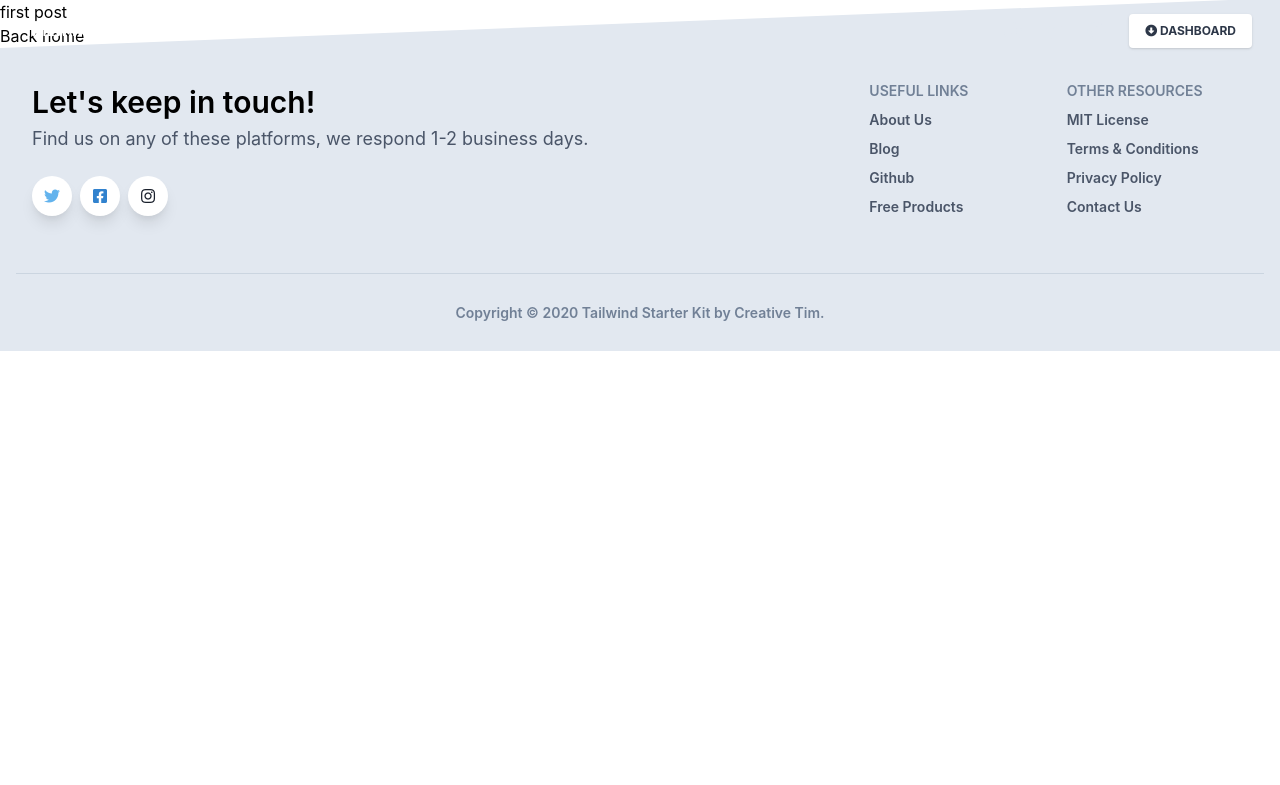
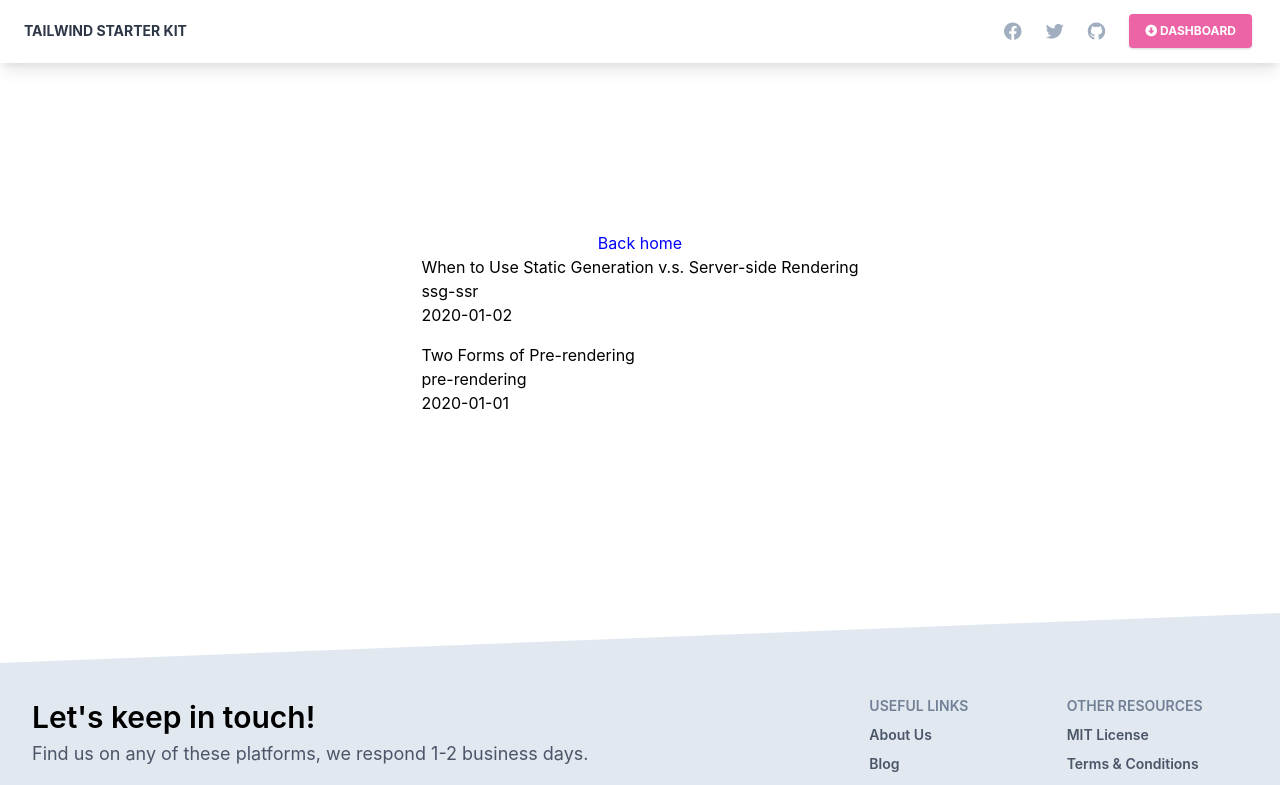
Before and after one commit to khofesh/nextjs-dashboard, a Next.js app: page /posts/first-post in a window 1280 px wide. Shown: the top 785 px of the page. Built offline with nearby package versions, Linux system fonts and the light colour scheme.

Commit message:
getStaticProps

```diff
--- a/layouts/common.js
+++ b/layouts/common.js
@@ -5,7 +5,7 @@
 
 export const siteTitle = "Next.js Sample Website";
 
-export default function Layout({ children, title }) {
+export default function Layout({ children, title, transparent }) {
   return (
     <>
       <Head>
@@ -23,7 +23,7 @@
       </Head>
 
       <header>
-        <Navbar transparent />
+        <Navbar transparent={transparent} />
       </header>
 
       <main>{children}</main>
--- /dev/null
+++ b/lib/posts.js
@@ -0,0 +1,35 @@
+import fs from "fs";
+import path from "path";
+import matter from "gray-matter";
+
+const postsDirectory = path.join(process.cwd(), "posts");
+
+export function getSortedPostsData() {
+  // Get file names under /posts
+  const fileNames = fs.readdirSync(postsDirectory);
+  const allPostsData = fileNames.map((fileName) => {
+    // Remove ".md" from file name to get id
+    const id = fileName.replace(/\.md$/, "");
+
+    // Read markdown file as string
+    const fullPath = path.join(postsDirectory, fileName);
+    const fileContents = fs.readFileSync(fullPath, "utf8");
+
+    // Use gray-matter to parse the post metadata section
+    const matterResult = matter(fileContents);
+
+    // Combine the data with the id
+    return {
+      id,
+      ...matterResult.data,
+    };
+  });
+  // Sort posts by date
+  return allPostsData.sort((a, b) => {
+    if (a.date < b.date) {
+      return 1;
+    } else {
+      return -1;
+    }
+  });
+}
--- a/package.json
+++ b/package.json
@@ -11,6 +11,7 @@
   "dependencies": {
     "@fortawesome/fontawesome-free": "^5.15.1",
     "classnames": "^2.2.6",
+    "gray-matter": "^4.0.2",
     "next": "9.5.3",
     "next-on-netlify": "^2.5.2",
     "postcss-flexbugs-fixes": "^4.2.1",
--- a/pages/index.js
+++ b/pages/index.js
@@ -4,7 +4,7 @@
 
 export default function Home() {
   return (
-    <Layout home title="Pirates Landing Page">
+    <Layout home title="Pirates Landing Page" transparent>
       <div
         className="relative pt-16 pb-32 flex content-center items-center justify-center"
         style={{
--- a/pages/posts/first-post.js
+++ b/pages/posts/first-post.js
@@ -1,19 +1,53 @@
 import Link from "next/link";
 import Head from "next/head";
 import Layout from "../../layouts/common";
+import { getSortedPostsData } from "../../lib/posts";
 
-export default function FirstPost() {
+export default function FirstPost(props) {
+  const { allPostsData } = props;
+
   return (
     <Layout>
       <Head>
         <title>First Post</title>
       </Head>
-      <h1>first post</h1>
-      <h2>
-        <Link href="/">
-          <a>Back home</a>
-        </Link>
-      </h2>
+      <div
+        className="relative pt-16 pb-32 flex content-center items-center justify-center flex-col"
+        style={{
+          minHeight: "75vh",
+        }}
+      >
+        <div>
+          <h2 style={{ color: "blue" }}>
+            <Link href="/">
+              <a>Back home</a>
+            </Link>
+          </h2>
+        </div>
+
+        <div>
+          <ul>
+            {allPostsData.map(({ id, date, title }) => (
+              <li key={id} className="mb-4">
+                {title}
+                <br />
+                {id}
+                <br />
+                {date}
+              </li>
+            ))}
+          </ul>
+        </div>
+      </div>
     </Layout>
   );
 }
+
+export async function getStaticProps() {
+  const allPostsData = getSortedPostsData();
+  return {
+    props: {
+      allPostsData,
+    },
+  };
+}
--- /dev/null
+++ b/posts/pre-rendering.md
@@ -0,0 +1,11 @@
+---
+title: "Two Forms of Pre-rendering"
+date: "2020-01-01"
+---
+
+Next.js has two forms of pre-rendering: **Static Generation** and **Server-side Rendering**. The difference is in **when** it generates the HTML for a page.
+
+- **Static Generation** is the pre-rendering method that generates the HTML at **build time**. The pre-rendered HTML is then _reused_ on each request.
+- **Server-side Rendering** is the pre-rendering method that generates the HTML on **each request**.
+
+Importantly, Next.js lets you **choose** which pre-rendering form to use for each page. You can create a "hybrid" Next.js app by using Static Generation for most pages and using Server-side Rendering for others.
--- /dev/null
+++ b/posts/ssg-ssr.md
@@ -0,0 +1,19 @@
+---
+title: "When to Use Static Generation v.s. Server-side Rendering"
+date: "2020-01-02"
+---
+
+We recommend using **Static Generation** (with and without data) whenever possible because your page can be built once and served by CDN, which makes it much faster than having a server render the page on every request.
+
+You can use Static Generation for many types of pages, including:
+
+- Marketing pages
+- Blog posts
+- E-commerce product listings
+- Help and documentation
+
+You should ask yourself: "Can I pre-render this page **ahead** of a user's request?" If the answer is yes, then you should choose Static Generation.
+
+On the other hand, Static Generation is **not** a good idea if you cannot pre-render a page ahead of a user's request. Maybe your page shows frequently updated data, and the page content changes on every request.
+
+In that case, you can use **Server-Side Rendering**. It will be slower, but the pre-rendered page will always be up-to-date. Or you can skip pre-rendering and use client-side JavaScript to populate data.
```
Also changed, not shown: 1 other file (tests, documents, lock files or other folders).
